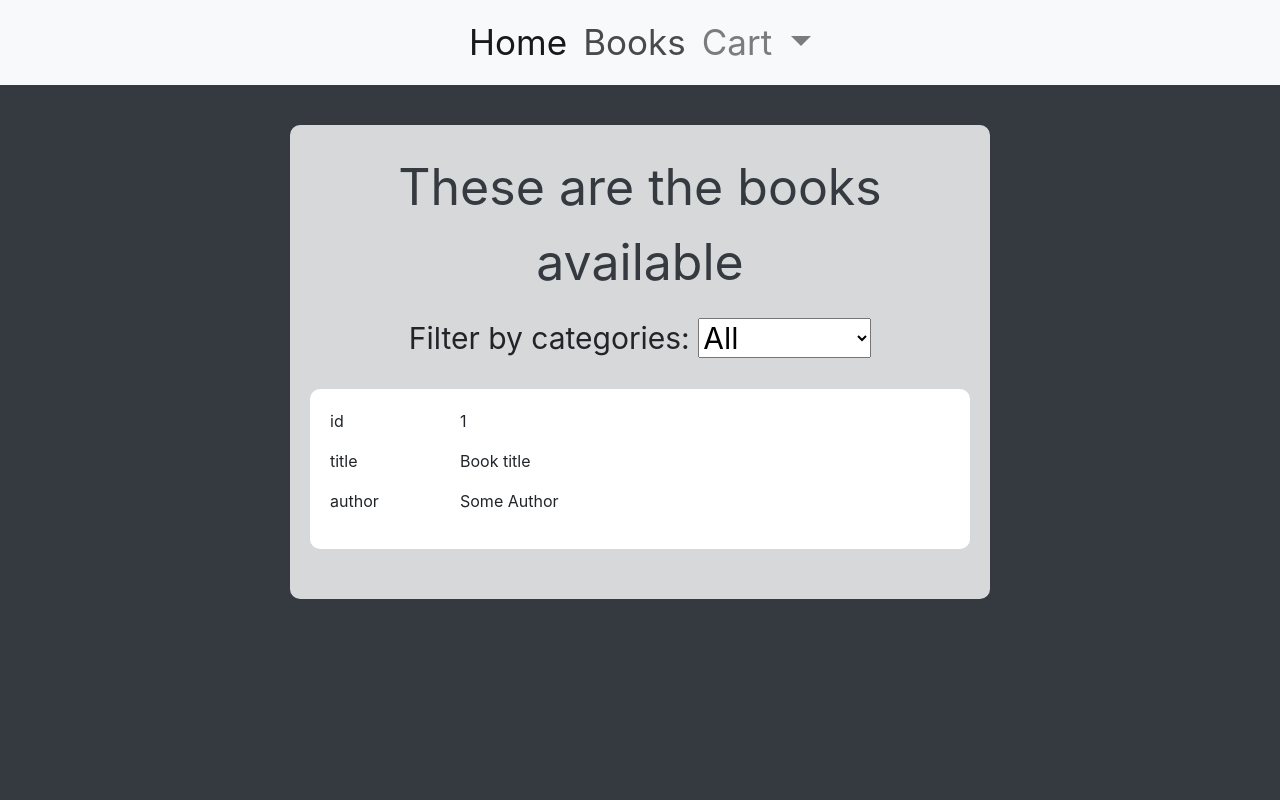
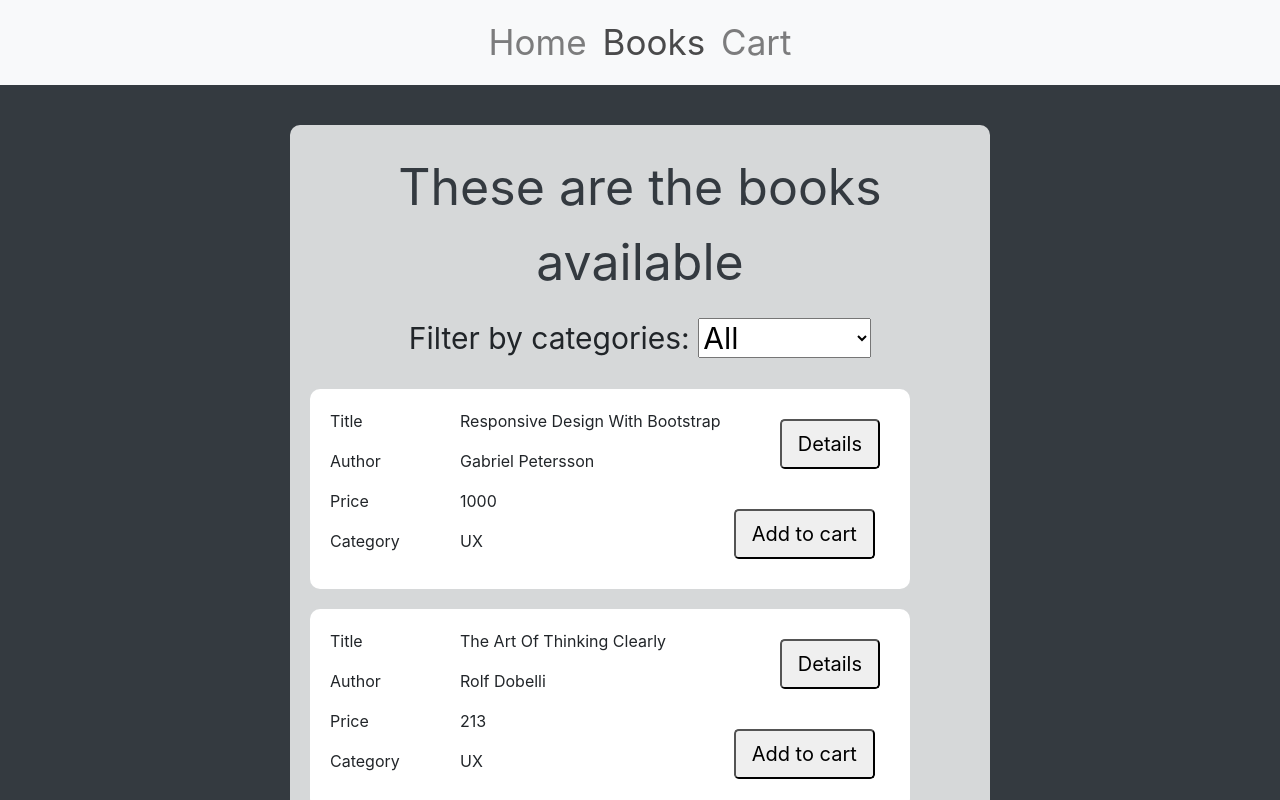
Before and after one commit to Gabzu00/Assignment-1-, a website built with Vite: page index.html in a window 1280 px wide. Both pictures are taken after a click on the link "Books". Shown: the top 800 px of the page. Built offline with nearby package versions, Linux system fonts and the light colour scheme.

Commit message:
Updated json file with books

```diff
--- a/css/style.css
+++ b/css/style.css
@@ -33,24 +33,62 @@
 
 main {
   margin: 180px auto 40px;
+
   margin-top: 40px;
+
   width: 700px;
   background-color: rgba(255, 255, 255, 0.8);
-  padding-bottom: 30px;
   border-radius: 10px;
   display: flex;
   align-items: center;
   justify-content: center;
+
+}
+
+.bookPage {
+  margin-bottom: 10px;
+}
+
+.mainPage {
+  padding-bottom: 40px;
 }
 
 .book {
   background-color: white;
   padding: 20px;
   margin: 20px;
+  height: 200px;
+  width: 600px;
   border-radius: 10px;
+}
+
+.bookImage {
+  position: relative;
+  bottom: 170px;
+  margin-left: auto;
+  margin-right: 20px;
+  padding-top: 20px;
+  width: 250px;
+  max-width: 100%;
+  max-height: 100%;
+  float: right;
 }
 
 .book p span {
   display: inline-block;
   width: 130px;
 }
+
+.detaildButton {
+  position: relative;
+  right: 10px;
+  bottom: 150px;
+  float: right;
+}
+
+.cart {
+  position: relative;
+  bottom: 60px;
+  left: 85px;
+  float: right;
+}
--- a/index.html
+++ b/index.html
@@ -30,21 +30,14 @@
 
     <div class="collapse navbar-collapse" id="navbarNav">
       <ul class="navbar-nav mx-auto ">
-        <li class="nav-item active">
-          <a class="nav-link" id="homeButton" href="#">Home <span class="sr-only">(current)</span></a>
+        <li class="nav-item ">
+          <a class="nav-link" id="homeButton" href="#">Home</a>
         </li>
         <li class="nav-item">
           <a class="nav-link" id="bookButton" href="#">Books</a>
         </li>
-        <li class="nav-item dropdown">
-          <a class="nav-link dropdown-toggle" href="#" id="navbarDropdownMenuLink" role="button" data-toggle="dropdown"
-            aria-haspopup="true" aria-expanded="false" href="#">Cart
-          </a>
-          <div class="dropdown-menu" aria-labelledby="navbarDropdownMenuLink">
-            <a class="dropdown-item" href="#">Action</a>
-            <a class="dropdown-item" href="#">Another action</a>
-            <a class="dropdown-item" href="#">Something else here</a>
-          </div>
+        <li class="nav-item">
+          <a class="nav-link" id="bookButton" href="#">Cart</a>
         </li>
       </ul>
     </div>
--- a/js/main.js
+++ b/js/main.js
@@ -12,7 +12,7 @@ async function start() {
 
 function initPage() {
   const homeElement = document.querySelector(".mainPage");
-  homeElement.innerHTML = `
+  homeElement.innerHTML = /*html*/`
       <p class="FirstPageTitle text-center text-dark "> Hello and welcome to the bookstore</p>
       <img class="BookIcon img-fluid" alt="Responsive image" src="/Images/BookIcon.jpg">
     `;
@@ -20,7 +20,7 @@ function initPage() {
 function homePage() {
   document.querySelector("#homeButton").onclick = function () {
     const homeElement = document.querySelector(".mainPage");
-    homeElement.innerHTML = `
+    homeElement.innerHTML = /*html*/`
       <p class="FirstPageTitle text-center text-dark "> Hello and welcome to the bookstore</p>
       <img class="BookIcon img-fluid" alt="Responsive image" src="/Images/BookIcon.jpg">
     `;
@@ -32,7 +32,7 @@ function homePage() {
 function bookPage() {
   document.querySelector("#bookButton").onclick = function () {
     const bookElement = document.querySelector(".bookPage");
-    bookElement.innerHTML = `
+    bookElement.innerHTML = /*html*/`
       <p class="FirstPageTitle text-center text-dark"> These are the books available</p>
       <div class="categoriFilter">
       <label><span>Filter by categories:</span>
@@ -52,12 +52,16 @@ function bookPage() {
     homeElement.innerHTML = ``;
 
     let htmlArray = books.map(({
-      id, title, author
+      id, title, author, category, price, img
     }) => /*html*/`
     <div class="book">
-      <p><span>id</span>${id}</p>
-      <p><span>title</span>${title}</p>
-      <p><span>author</span>${author}</p>
+      <p><span>Title</span>${title}</p>
+      <p><span>Author</span>${author}</p>
+      <p><span>Price</span>${price}</p>
+      <p><span>Category</span>${category}</p>
+      <button class="detaildButton btn-lg">Details</button>
+      <button class="cart btn-lg">Add to cart</button>
+
     </div>
     `);
     document.querySelector('.displayBook').innerHTML = htmlArray.join('');
--- a/public/json/books.json
+++ b/public/json/books.json
@@ -1,10 +1,182 @@
 [
   {
     "id": 1,
-    "title": "Book title",
-    "author": "Some Author",
+    "title": "Responsive Design With Bootstrap",
+    "author": "Gabriel Petersson",
+    "description": "Min egna text",
+    "category": "UX",
+    "price": 1000,
+    "img": "https://source.unsplash.com/random/?fruit"
+  },
+  {
+    "id": 2,
+    "title": "The Art Of Thinking Clearly",
+    "author": "Rolf Dobelli",
     "description": "Lorem ipsum / or your text",
     "category": "UX",
-    "price": 150
+    "price": 213,
+    "img": "https://source.unsplash.com/random/?book"
+  },
+  {
+    "id": 3,
+    "title": "Why Has Nobody Told Me This Before?",
+    "author": "Julie Smith",
+    "description": "Lorem ipsum / or your text",
+    "category": "UX",
+    "price": 99,
+    "img": "https://source.unsplash.com/random/?instrument"
+  },
+  {
+    "id": 4,
+    "title": "The Design Of Every Day Thing",
+    "author": "Don Norman",
+    "description": "Lorem ipsum / or your text",
+    "category": "UX",
+    "price": 224,
+    "img": "https://source.unsplash.com/random/?game"
+  },
+  {
+    "id": 5,
+    "title": "Rethinking Users",
+    "author": "Michael Youngblood",
+    "description": "Lorem ipsum / or your text",
+    "category": "UX",
+    "price": 99,
+    "img": "https://source.unsplash.com/random/?instrument"
+  },
+  {
+    "id": 6,
+    "title": "HTML & CSS",
+    "author": "J Duckett",
+    "description": "Lorem ipsum / or your text",
+    "category": "HTML",
+    "price": 240,
+    "img": "https://source.unsplash.com/random/?instrument"
+  },
+  {
+    "id": 7,
+    "title": "HTML5",
+    "author": "Jennifer Nieber Robbins",
+    "description": "Lorem ipsum / or your text",
+    "category": "HTML",
+    "price": 134,
+    "img": "https://source.unsplash.com/random/?instrument"
+  },
+  {
+    "id": 8,
+    "title": "The First 90 Days",
+    "author": "Michael D Watkins",
+    "description": "Lorem ipsum / or your text",
+    "category": "HTML",
+    "price": 251,
+    "img": "https://source.unsplash.com/random/?instrument"
+  },
+  {
+    "id": 9,
+    "title": "Web Coding Bible",
+    "author": "Chong Lip Phang",
+    "description": "Lorem ipsum / or your text",
+    "category": "HTML",
+    "price": 530,
+    "img": "https://source.unsplash.com/random/?instrument"
+  },
+  {
+    "id": 10,
+    "title": "HTML - an introduction",
+    "author": "Gabriel Petersson",
+    "description": "Min egna text",
+    "category": "HTML",
+    "price": 1000,
+    "img": "https://source.unsplash.com/random/?instrument"
+  },
+  {
+    "id": 11,
+    "title": "CSS - an introduction",
+    "author": "Gabriel Petersson",
+    "description": "Lorem ipsum / or your text",
+    "category": "CSS",
+    "price": 1000,
+    "img": "https://source.unsplash.com/random/?instrument"
+  },
+  {
+    "id": 12,
+    "title": "Modern CSS",
+    "author": "Joe Attardi",
+    "description": "Lorem ipsum / or your text",
+    "category": "CSS",
+    "price": 331,
+    "img": "https://source.unsplash.com/random/?instrument"
+  },
+  {
+    "id": 13,
+    "title": "Eric Mayer on CSS",
+    "author": "Eric Mayer",
+    "description": "Lorem ipsum / or your text",
+    "category": "CSS",
+    "price": 399,
+    "img": "https://source.unsplash.com/random/?instrument"
+  },
+  {
+    "id": 14,
+    "title": "CSS in Depth",
+    "author": "Keith J Grant",
+    "description": "Lorem ipsum / or your text",
+    "category": "CSS",
+    "price": 329,
+    "img": "https://source.unsplash.com/random/?instrument"
+  },
+  {
+    "id": 15,
+    "title": "CSS: The Definite Guide",
+    "author": "Meyer",
+    "description": "Lorem ipsum / or your text",
+    "category": "UX",
+    "price": 99,
+    "img": "https://source.unsplash.com/random/?instrument"
+  },
+  {
+    "id": 16,
+    "title": "Javascript - an introduction",
+    "author": "Gabriel Petersson",
+    "description": "Min egna text",
+    "category": "Javascript",
+    "price": 1000,
+    "img": "https://source.unsplash.com/random/?instrument"
+  },
+  {
+    "id": 17,
+    "title": "Javascript the definitive guide",
+    "author": "David Flanagan",
+    "description": "Lorem ipsum / or your text",
+    "category": "Javascript",
+    "price": 565,
+    "img": "https://source.unsplash.com/random/?instrument"
+  },
+  {
+    "id": 18,
+    "title": "Eloquent Javascript",
+    "author": "Marijn Haverbeke",
+    "description": "Lorem ipsum / or your text",
+    "category": "Javascript",
+    "price": 334,
+    "img": "https://source.unsplash.com/random/?instrument"
+  },
+  {
+    "id": 19,
+    "title": "Javascript: the good parts",
+    "author": "Douglas Crockford",
+    "description": "Lorem ipsum / or your text",
+    "category": "Javascript",
+    "price": 219,
+    "img": "https://source.unsplash.com/random/?instrument"
+  },
+  {
+    "id": 20,
+    "title": "Object-Oriented Javascript",
+    "author": "Ved Antani",
+    "description": "Lorem ipsum / or your text",
+    "category": "Javascript",
+    "price": 402,
+    "img": "https://source.unsplash.com/random/?instrument"
   }
 ]
```
